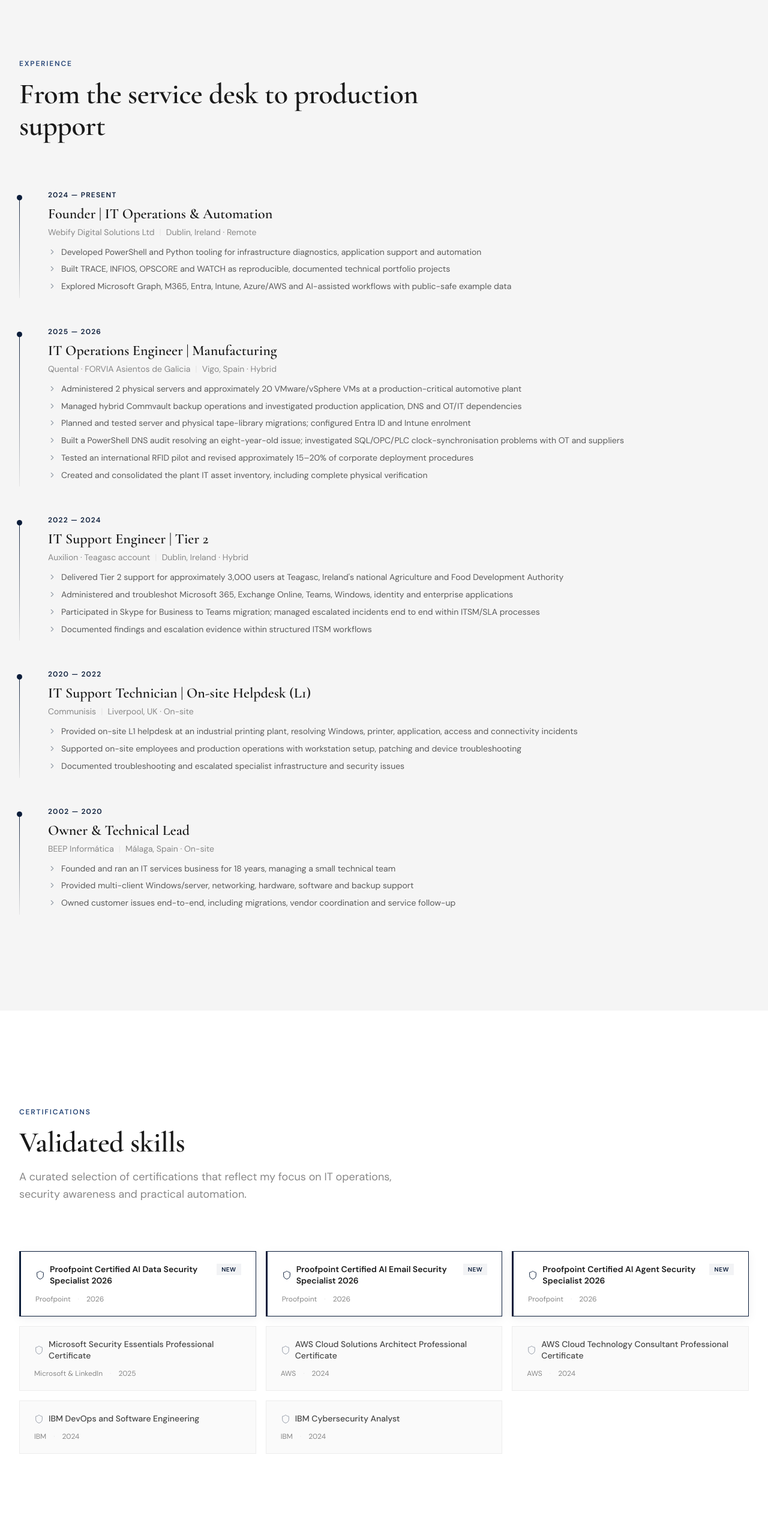
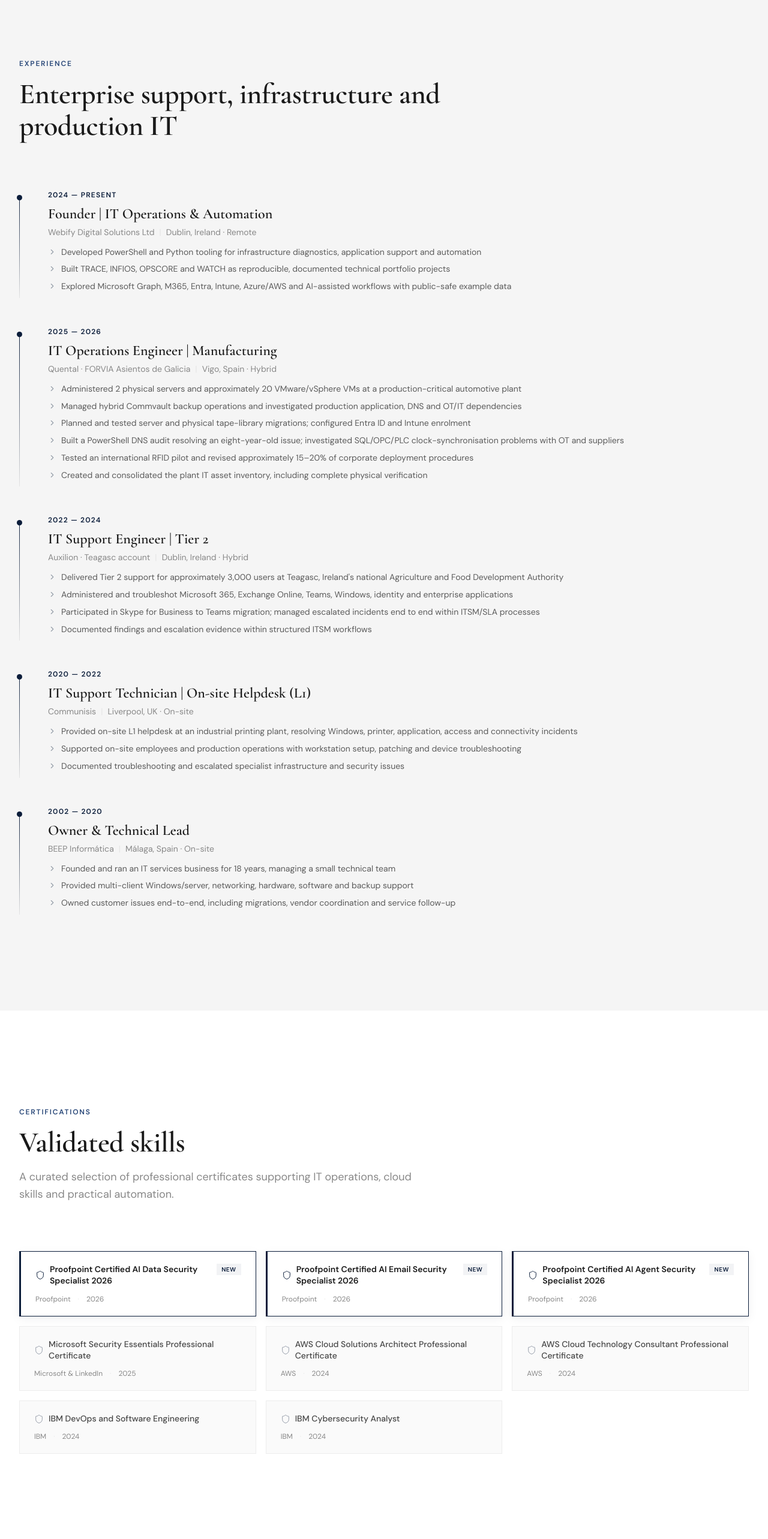
Before and after one commit to RafaelAlbaWebify/rafaelalba-site, a Next.js app: page / in a window 1280 px wide. Shown: the part 4220-6786 px from the top of the page at 60% size. Built offline with nearby package versions, Linux system fonts and the light colour scheme.

Commit message:
Align page sections and credential positioning

```diff
--- a/src/app/page.tsx
+++ b/src/app/page.tsx
@@ -728,7 +728,7 @@ export default function Home() {
             </Reveal>
             <Reveal delay={0.1}>
               <h2 className="section-heading text-3xl md:text-4xl lg:text-5xl text-charcoal mb-20 max-w-3xl">
-                From the service desk to production support
+                Enterprise support, infrastructure and production IT
               </h2>
             </Reveal>
 
@@ -785,8 +785,8 @@ export default function Home() {
             </Reveal>
             <Reveal delay={0.15}>
               <p className="text-mid-gray text-base md:text-lg max-w-2xl mb-20 leading-relaxed">
-                A curated selection of certifications that reflect my focus on
-                IT operations, security awareness and practical automation.
+                A curated selection of professional certificates supporting
+                IT operations, cloud skills and practical automation.
               </p>
             </Reveal>
 
@@ -848,7 +848,7 @@ export default function Home() {
                 </Reveal>
                 <Reveal delay={0.1}>
                   <h2 className="section-heading text-3xl md:text-4xl lg:text-5xl text-white mb-6">
-                    Let's talk about Application Support &amp; IT Operations
+                    Let's talk about IT Operations &amp; Application Support
                   </h2>
                 </Reveal>
                 <Reveal delay={0.2}>
```
